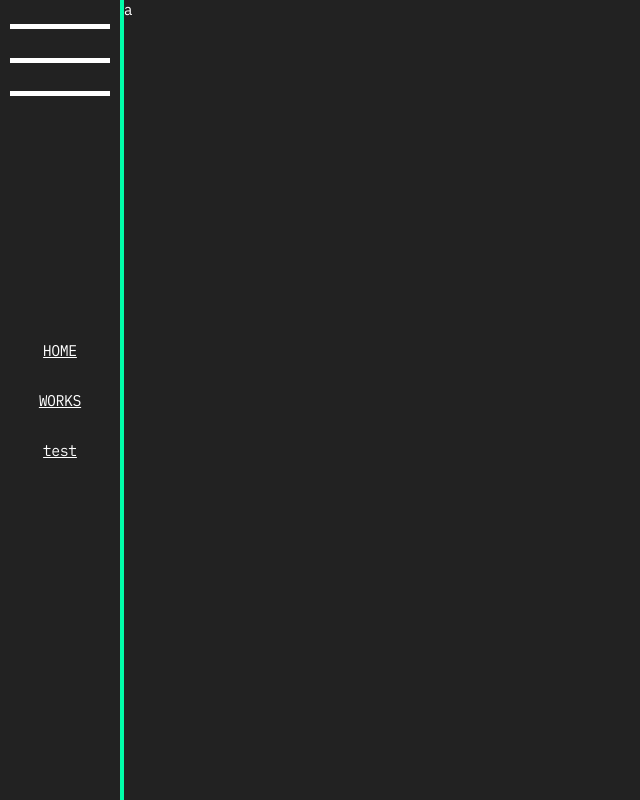
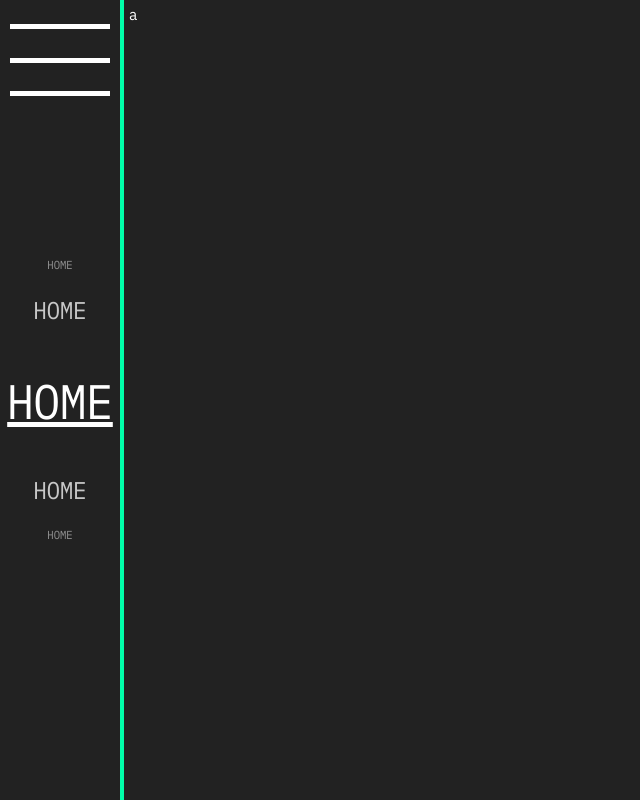
Before and after one commit to yosshipaopao/portfolio, a Vue app: page / in a window 1280 px wide. Before the commit this address had no page. Shown: the whole page, without its empty margins (0-640 px from the left). Built offline with nearby package versions, Linux system fonts and the light colour scheme.

Commit message:
making selector

```diff
--- a/src/App.vue
+++ b/src/App.vue
@@ -6,11 +6,9 @@ const MenuStore = useMenuStore();
 </script>
 
 <template>
-  <main :class="{open:MenuStore.open}">
+  <main :class="{close:MenuStore.close}">
     <div class="menu">
       <Menu />
-    </div>
-    <div class="highlight">
     </div>
     <div class="content">
       <RouterView/>
@@ -19,7 +17,6 @@ const MenuStore = useMenuStore();
 </template>
 
 <style scoped lang="scss">
-$menu_button_size: 100px;
 main {
   position: fixed;
   top: 0;
@@ -46,12 +43,12 @@ main {
   position: absolute;
   right: 0;
   transition: width .5s var(--anm1);
+  padding: 5px;
+  overflow-y: scroll;
+  overflow-x: hidden;
 }
 
-.highlight{
-  width: auto;
-}
-.open{
+.close{
   .menu{
     width: 120px;
     transition: width .5s var(--anm1);
--- a/src/components/Menu.vue
+++ b/src/components/Menu.vue
@@ -1,5 +1,5 @@
 <script setup>
-import {onMounted} from "vue";
+import {onMounted,ref} from "vue";
 import { useMenuStore } from "@/stores/menu";
 import menudata from "@/assets/data/menu.json";
 const MenuStore = useMenuStore();
@@ -9,15 +9,42 @@ onMounted(()=>{
     console.log(e.deltaY)
   }
 });
+const dummy={"name": "","to": ""};
+const fixedmenudata=Array(2).fill(dummy).concat(menudata,Array(2).fill(dummy));
+console.log(fixedmenudata);
+const current=ref(0);
 </script>
 <template>
-  <input type="checkbox" v-model="MenuStore.open" id="menu_check" />
+  <input type="checkbox" v-model="MenuStore.close" id="menu_check" />
   <label for="menu_check">
     <span></span>
   </label>
-  <div class="menu" id="menu">
-    <div class="menubutton" v-for="data in menudata">
+  <div :class="{links:true,close:MenuStore.close}" id="menu">
+    <!--<div :class="{menubutton:1,current:0,sub1:0,sub2:0}" v-for="(data,i) in menudata">
       <RouterLink :to="data.to">{{ data.name }}</RouterLink>
+    </div>-->
+
+    <div class="menubutton">
+      <a>HOME</a>
+    </div>
+    <div class="menubutton sub2">
+      <a>HOME</a>
+    </div>
+    <div class="menubutton sub1">
+      <a>HOME</a>
+    </div>
+    <div class="menubutton current">
+      <a>HOME</a>
+    </div>
+    <div class="menubutton sub1">
+      <a>HOME</a>
+    </div>
+
+    <div class="menubutton sub2">
+      <a>HOME</a>
+    </div>
+    <div class="menubutton">
+      <a>HOME</a>
     </div>
   </div>
 </template>
@@ -72,29 +99,66 @@ label {
     }
   }
 }
-.menu {
+.links {
   display: flex;
   flex-direction: column;
   width: 100%;
-  height: calc(100% - $menu_button_size * 3);
+  height: calc(100% - $menu_button_size * 5);
   scrollbar-width: none;
   justify-content: center;
   align-items: center;
   &::-webkit-scrollbar {
     display: none;
   }
-  .menubutton {
+  > .menubutton {
     display: flex;
     justify-content: center;
     align-items: center;
     width: 100%;
-    height: 50px;
+    height: 0px;
+    a{
+      transition: font-size .5s var(--anm1);
+      opacity: 0;
+    }
+  }
+  .current {
+    height: 40%;
+    a{
+      opacity: 1;
+      font-size: 100px;
+      text-decoration: underline;
+    }
+  }
+  .sub1{
+    height: 20%;
+    a{
+      opacity: .75;
+      font-size: 50px;
+    }
+  }
+  .sub2{
+    height: 10%;
+    a{
+      opacity: .5;
+      font-size: 25px;
+    }
+  }
+  &.close {
+    .current {
+      a{
+        font-size: 50px;
+      }
+    }
+    .sub1{
+      a{
+        font-size: 25px;
+      }
+    }
+    .sub2{
+      a{
+        font-size: 12px;
+      }
+    }
   }
 }
-.scroll-control{
-    position: relative;
-    width: 100%;
-    overflow-y: scroll;
-    height: calc(100% - $menu_button_size * 3);
-}
 </style>
--- a/src/stores/menu.js
+++ b/src/stores/menu.js
@@ -2,6 +2,6 @@ import { ref } from 'vue'
 import { defineStore } from 'pinia'
 
 export const useMenuStore = defineStore('menu', () => {
-  const open = ref(true);
-  return { open }
+  const close = ref(true);
+  return { close }
 })
```
Lines whose indentation alone changed are shown as unchanged.
